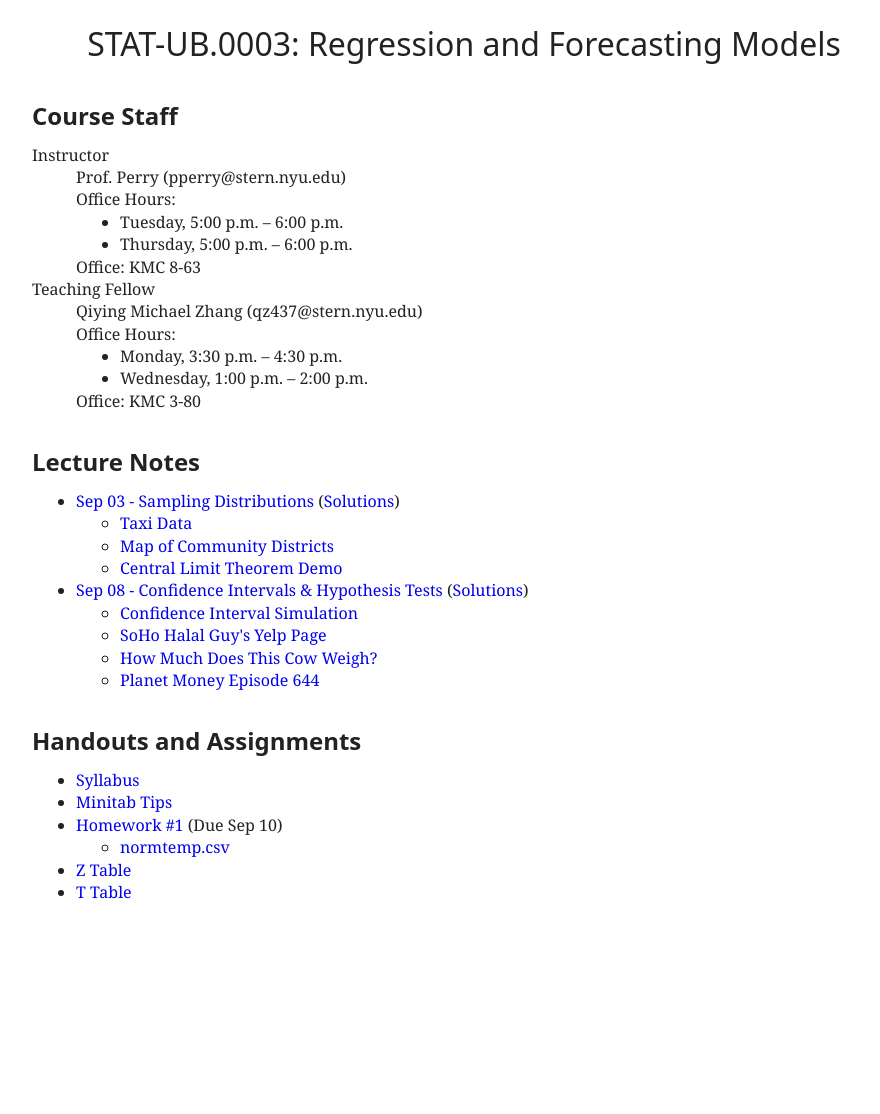
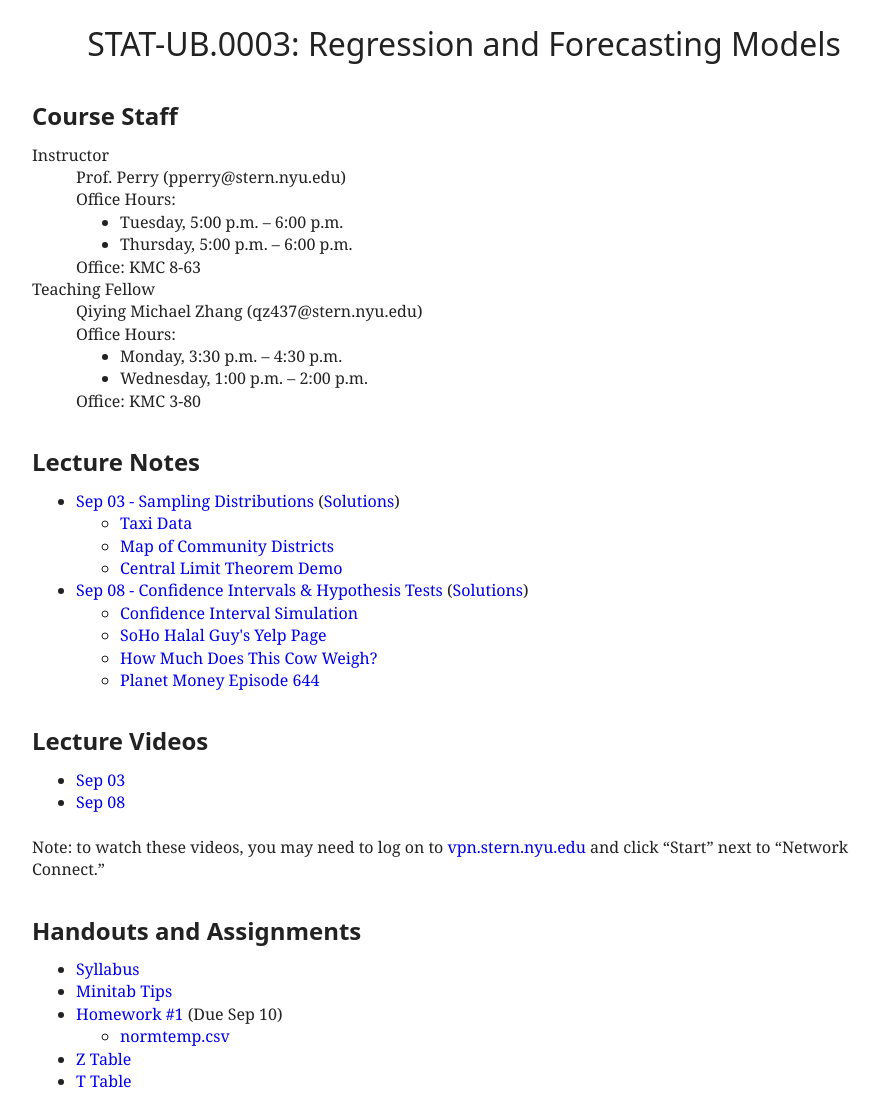
Before and after one commit to patperry/patperry.github.com, a Jekyll site: the page built from course/ub0003/index.html, in a window 1280 px wide. Shown: the whole page, without its empty margins (176-1056 px from the left). Built offline with Jekyll 4.4.1, drawn with Linux system fonts in a browser that asks for light colours; before the commit the page ends 925 px from its top, so only the background shows below that.

Commit message:
add links to lecture videos

```diff
--- a/course/ub0003/index.html
+++ b/course/ub0003/index.html
@@ -51,14 +51,14 @@ stylesheet: /css/main.css?v=1
 </ul>
 
 
-<!--
 <h2>Lecture Videos</h2>
 <ul>
-  <li><a href="http://nyustern.mediasite.com/Mediasite/Play/e93a6fb81c29453db4d40357c77114241d">Sep 22</a>
+  <li><a href="http://nyustern.mediasite.com/Mediasite/Play/72b5f53005714aa691f74b8314fe2e411d">Sep 03</a>
+  <li><a href="http://nyustern.mediasite.com/Mediasite/Play/baf05ef0d85447f1b6a248968a24943e1d">Sep 08</a>
+</ul>
 <p>Note: to watch these videos, you may need to log on to <a href="http://vpn.stern.nyu.edu/">vpn.stern.nyu.edu</a>
   and click &ldquo;Start&rdquo; next to &ldquo;Network Connect.&rdquo;
 </p>
--->
 
 <h2>Handouts and Assignments</h2>
 <ul>
```
